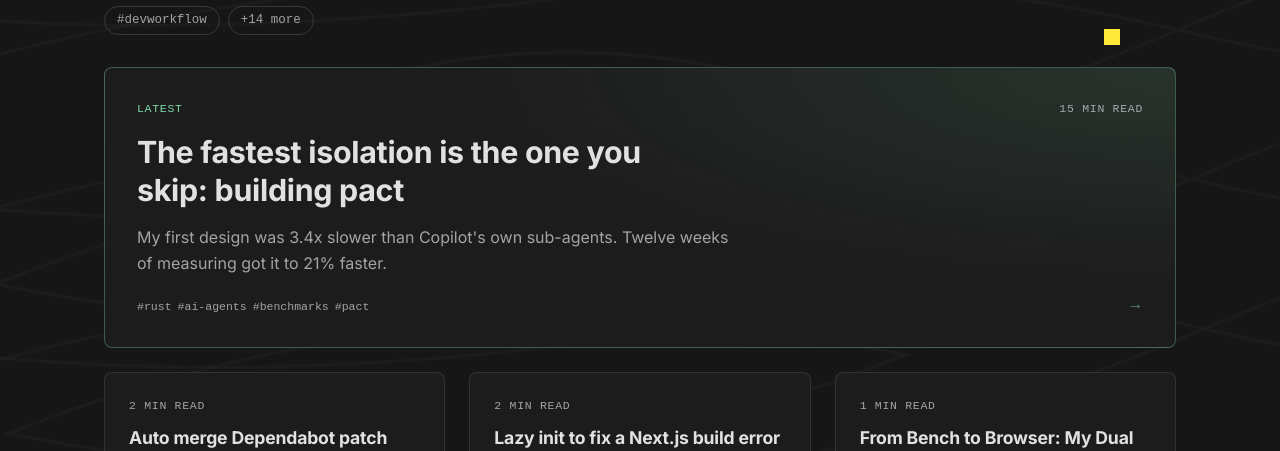
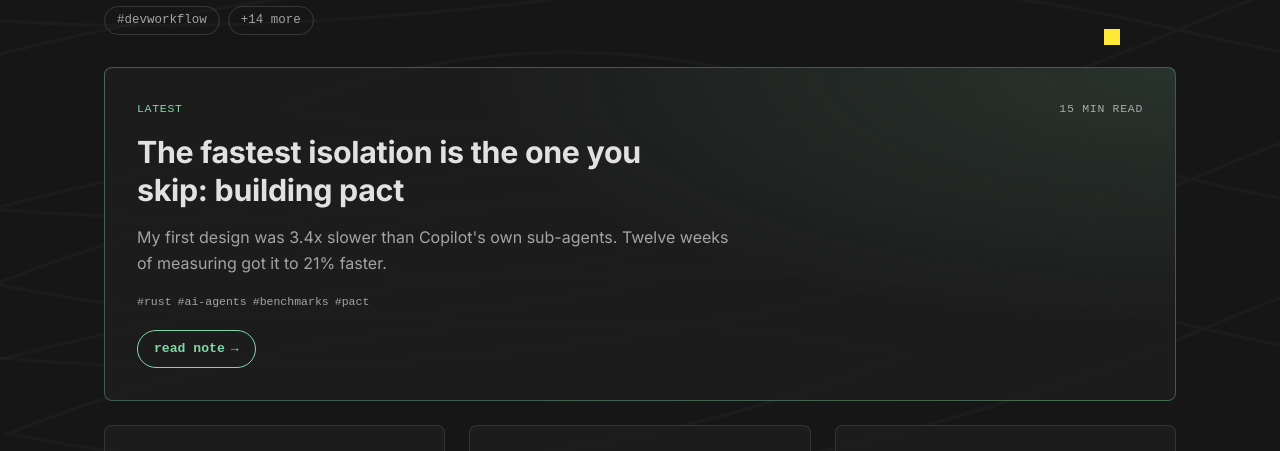
Before and after one commit to zekariasasaminew/my-portfolio-client, a React (Vite) app: page /notes in a window 1280 px wide. Shown: the part 323-774 px from the top of the page. Built offline with nearby package versions, Linux system fonts and the light colour scheme; no server answers.

Commit message:
Make note cards look clickable with a read note call to action
The cards were links, but at rest only a faint corner arrow said so.

```diff
--- a/src/pages/Notes.tsx
+++ b/src/pages/Notes.tsx
@@ -31,8 +31,7 @@ const TagList = ({ tags, active }: { tags: string[]; active: string | null }) =>
         sx={{
           fontFamily: "monospace",
           fontSize: "0.72rem",
-          color: tagLabel(tag) === active ? ACCENT : "text.secondary",
-        }}
+          color: tagLabel(tag) === active ? ACCENT : "text.secondary",        }}
       >
         #{tagLabel(tag)}
       </Box>
@@ -67,8 +66,13 @@ const NoteCard = ({ note, featured, active }: { note: Note; featured?: boolean;
           borderColor: alpha(ACCENT, 0.6),
           boxShadow: `0 10px 30px ${alpha("#000", 0.35)}`,
         },
+        cursor: "pointer",
         "&:focus-visible": { outline: `2px solid ${ACCENT}`, outlineOffset: 3 },
-        "&:hover .note-arrow": { transform: "translateX(4px)", opacity: 1 },
+        "&:hover .note-title, &:focus-visible .note-title": { color: ACCENT },
+        "&:hover .note-cta-arrow, &:focus-visible .note-cta-arrow": { transform: "translateX(4px)" },
+        "&:hover .note-cta, &:focus-visible .note-cta": featured
+          ? { bgcolor: ACCENT, color: "#0f1a14" }
+          : { color: ACCENT },
       }}
     >
       <Box
@@ -90,7 +94,9 @@ const NoteCard = ({ note, featured, active }: { note: Note; featured?: boolean;
       </Box>
       <Typography
         component={featured ? "h2" : "h3"}
+        className="note-title"
         sx={{
+          transition: "color 0.2s ease",
           fontWeight: 650,
           letterSpacing: "-0.01em",
           lineHeight: 1.25,
@@ -111,14 +117,28 @@ const NoteCard = ({ note, featured, active }: { note: Note; featured?: boolean;
       >
         {note.hook}
       </Typography>
-      <Box sx={{ display: "flex", justifyContent: "space-between", alignItems: "flex-end", gap: 2 }}>
-        <TagList tags={note.tags} active={active} />
-        <Box
-          component="span"
-          aria-hidden
-          className="note-arrow"
-          sx={{ color: ACCENT, opacity: 0.7, transition: "transform 0.2s ease, opacity 0.2s ease", flexShrink: 0 }}
-        >
+      <TagList tags={note.tags} active={active} />
+      <Box
+        component="span"
+        aria-hidden
+        className="note-cta"
+        sx={{
+          alignSelf: "flex-start",
+          display: "inline-flex",
+          alignItems: "center",
+          gap: 0.75,
+          mt: 0.5,
+          fontFamily: "monospace",
+          fontSize: "0.82rem",
+          fontWeight: 600,
+          transition: "background-color 0.2s ease, color 0.2s ease",
+          ...(featured
+            ? { px: 2, py: 1, borderRadius: 999, border: `1px solid ${ACCENT}`, color: ACCENT }
+            : { color: "text.primary" }),
+        }}
+      >
+        read note
+        <Box component="span" className="note-cta-arrow" sx={{ transition: "transform 0.2s ease" }}>
           →
         </Box>
       </Box>
```
